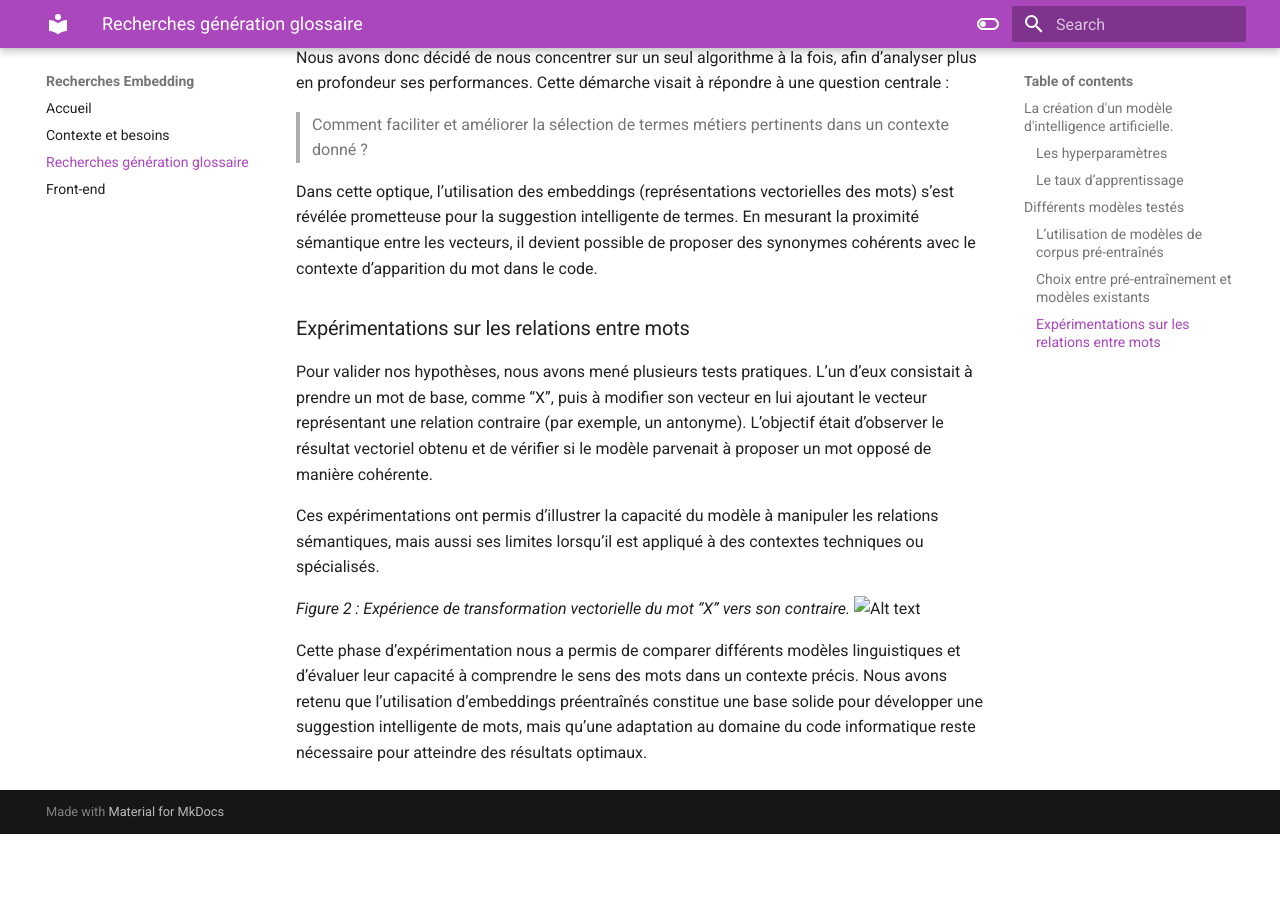
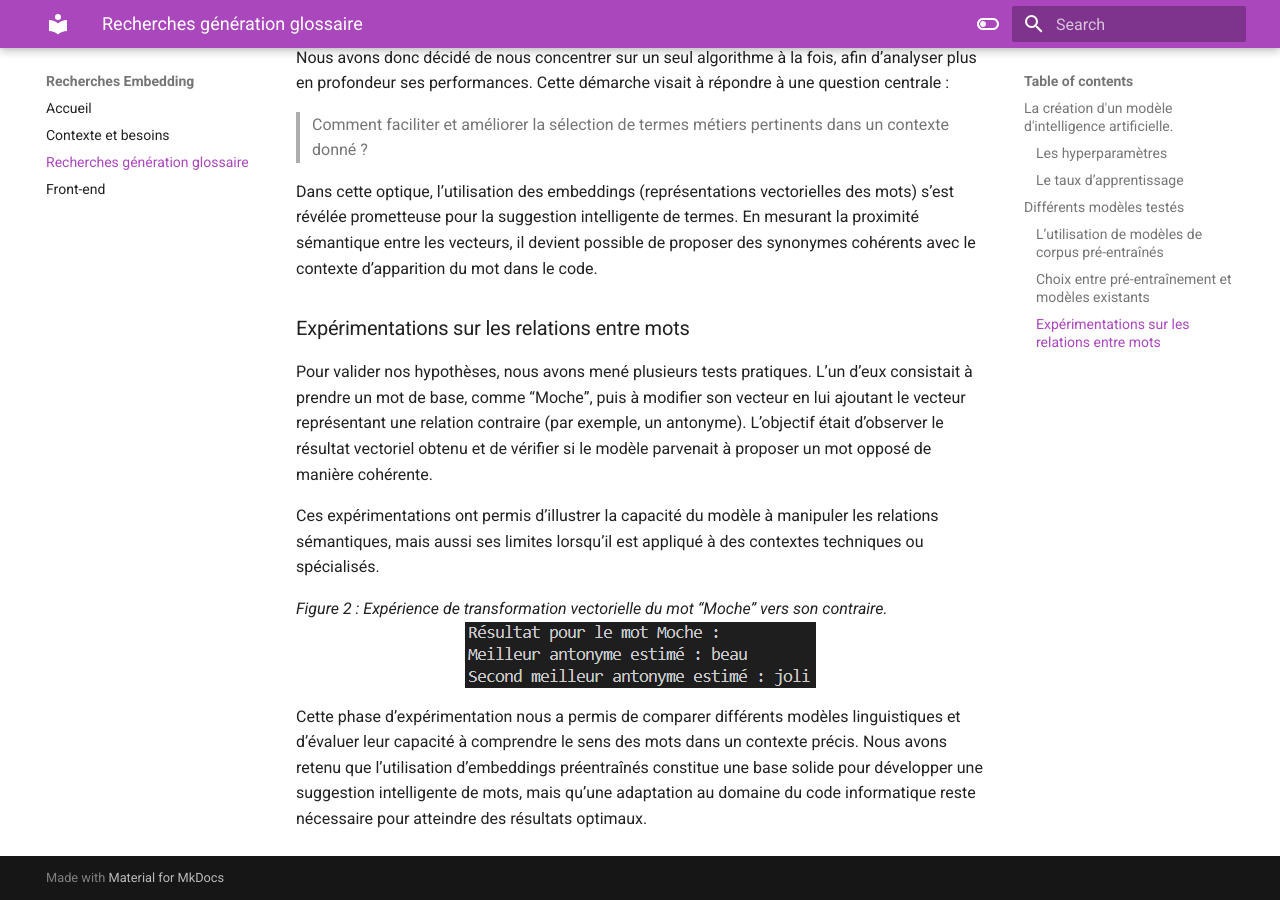
Before and after one commit to Embedding-Groupe/synthese-de-recherche-mkdocs, an MkDocs documentation site: the page built from docs/recherches.md, in a window 1280 px wide and 900 px high, scrolled down 3094 px. Built offline with MkDocs 1.6.1 and Material for MkDocs 9.7.7, drawn with Linux system fonts in a browser that asks for light colours; before the commit the page ends 3928 px from its top, so only the background shows below that.

Commit message:
ajout image, bonne chance ruben

```diff
--- a/docs/recherches.md
+++ b/docs/recherches.md
@@ -76,13 +76,13 @@ En mesurant la proximité sémantique entre les vecteurs, il devient possible de
 ### Expérimentations sur les relations entre mots
 
 Pour valider nos hypothèses, nous avons mené plusieurs tests pratiques.
-L’un d’eux consistait à prendre un mot de base, comme “X”, puis à modifier son vecteur en lui ajoutant le vecteur représentant une relation contraire (par exemple, un antonyme).
+L’un d’eux consistait à prendre un mot de base, comme “Moche”, puis à modifier son vecteur en lui ajoutant le vecteur représentant une relation contraire (par exemple, un antonyme).
 L’objectif était d’observer le résultat vectoriel obtenu et de vérifier si le modèle parvenait à proposer un mot opposé de manière cohérente.
 
 Ces expérimentations ont permis d’illustrer la capacité du modèle à manipuler les relations sémantiques, mais aussi ses limites lorsqu’il est appliqué à des contextes techniques ou spécialisés.
 
-*Figure 2 : Expérience de transformation vectorielle du mot “X” vers son contraire.*
-![Alt text](./img/recherche/resultat_antonyme.png)
+*Figure 2 : Expérience de transformation vectorielle du mot “Moche” vers son contraire.*
+![Alt text](./img/recherche/resultat_antonyme.png){style="display:block; margin:auto;"}
 
 Cette phase d’expérimentation nous a permis de comparer différents modèles linguistiques et d’évaluer leur capacité à comprendre le sens des mots dans un contexte précis.
 Nous avons retenu que l’utilisation d’embeddings préentraînés constitue une base solide pour développer une suggestion intelligente de mots, mais qu’une adaptation au domaine du code informatique reste nécessaire pour atteindre des résultats optimaux.
```
Also changed, not shown: docs/img/recherche/resultat_antonyme.png (added).
